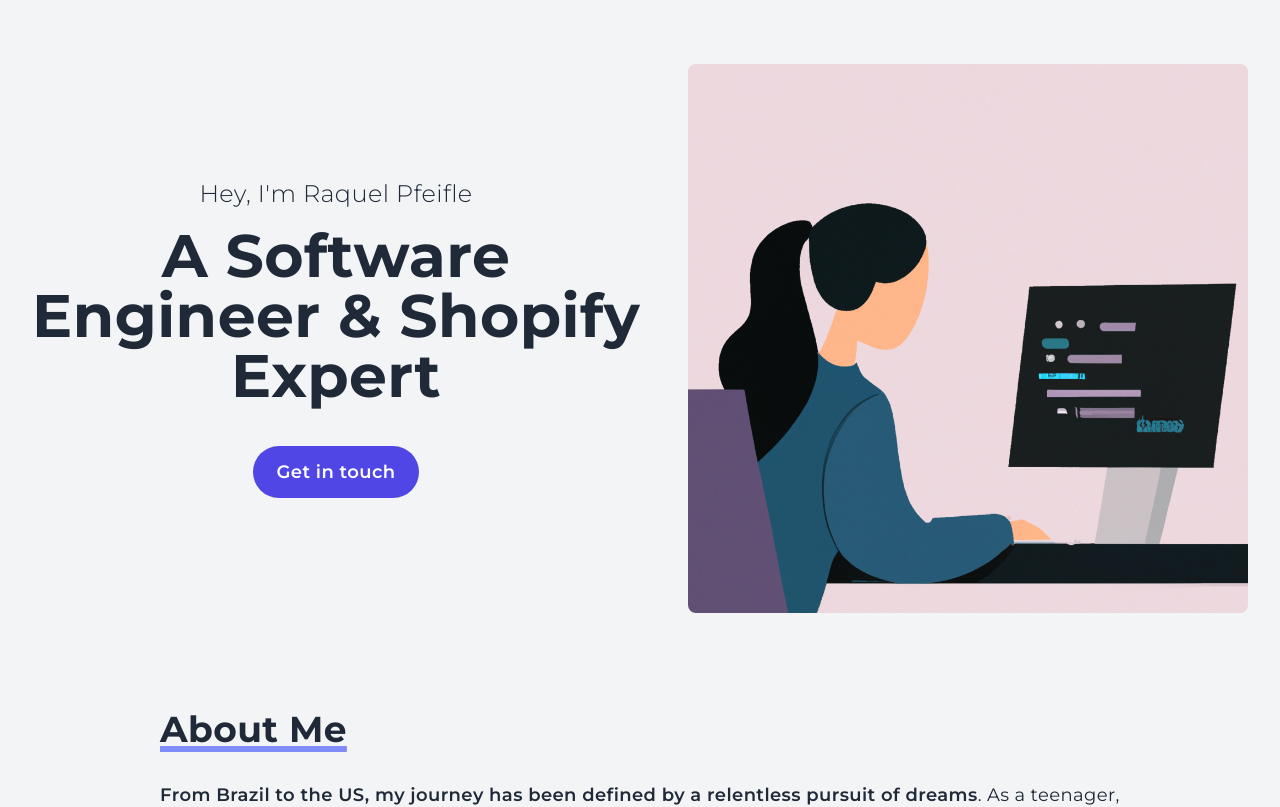
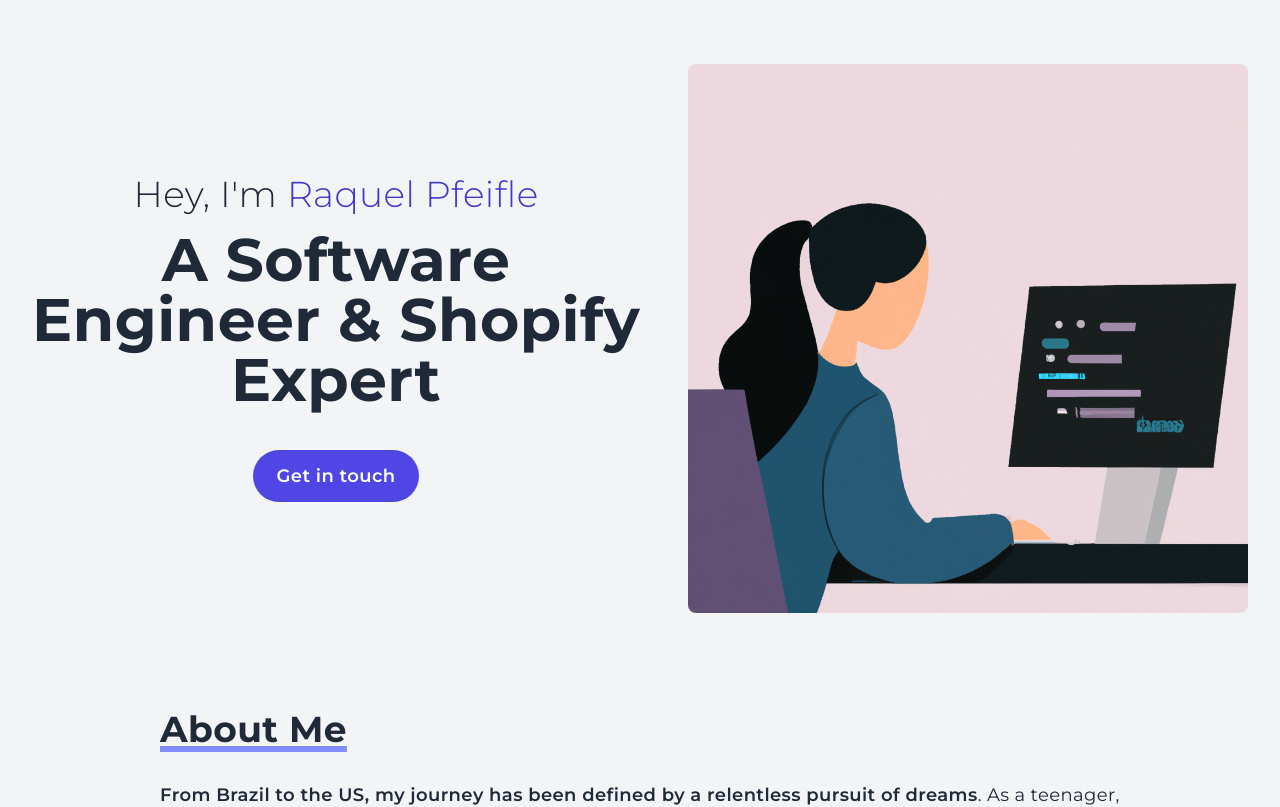
Before and after one commit to rdpfeifle/portfolio_nextjs, a Next.js app: page / in a window 1280 px wide. Shown: the top 807 px of the page. Built offline with nearby package versions, Linux system fonts and the light colour scheme.

Commit message:
Changed title color and size

```diff
--- a/components/Hero.jsx
+++ b/components/Hero.jsx
@@ -4,7 +4,9 @@
   return (
     <div className="container flex flex-col items-center justify-center md:flex-row md:items-center md:justify-between px-8 p-16">
       <div className="flex flex-col items-center text-center md:text-left md:w-1/2">
-        <h2 className="text-2xl font-light mb-4">Hey, I'm Raquel Pfeifle</h2>
+        <h2 className="font-light mb-4">
+          Hey, I'm <span className="text-indigo-700">Raquel Pfeifle</span>
+        </h2>
         <h1 className="mb-2 text-center">
           A Software Engineer & Shopify Expert
         </h1>
```
